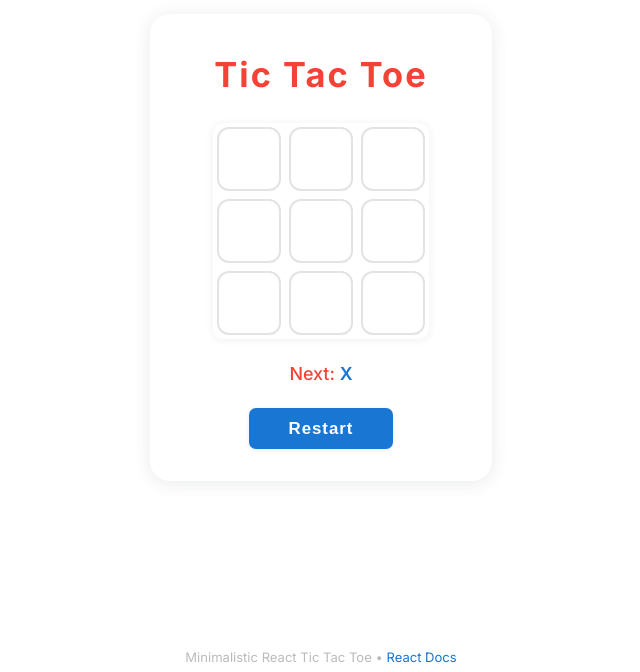
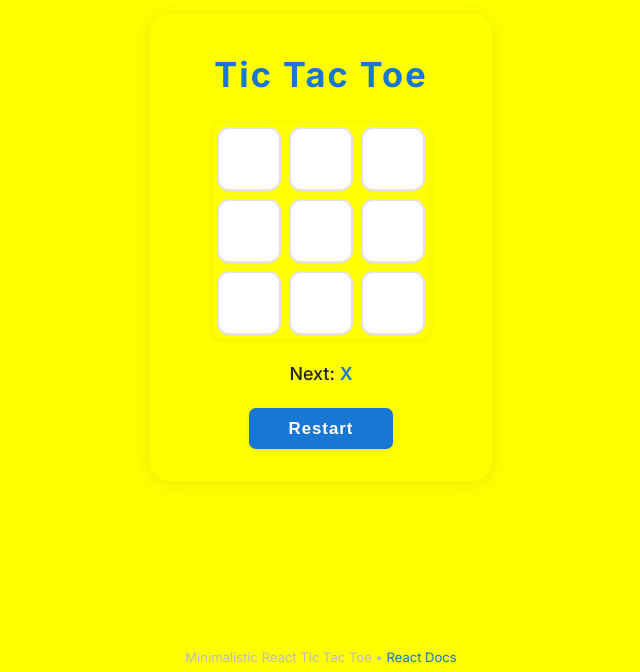
Before and after one commit to Workflow-Manager-admin/web-based-tic-tac-toe-40808-40817, a React (Create React App) app in the folder tic_tac_toe_frontend/: page / in a window 1280 px wide. Shown: the part 128-800 px from the top of the page, without its empty margins (319-959 px from the left). Built offline with nearby package versions, Linux system fonts and the light colour scheme; the HTML template or start-up script is replaced by a standard one.

Commit message:
CheckPoint - cg730bf766

```diff
--- a/tic_tac_toe_frontend/src/App.css
+++ b/tic_tac_toe_frontend/src/App.css
@@ -3,19 +3,18 @@
   --primary: #1976d2;
   --secondary: #e3e3e3;
   --accent: #f44336;
-  --bg: #ffffff; /* App background set to white */
-  --text: #f44336; /* Default/global text color is red (accent) */
+  --bg: #ffff00; /* Updated to yellow for application's background */
+  --text: #222;
   --board-border: #e3e3e3;
 }
 
-/* Set the application's background to white and all text to red (accent), minimalistic style */
+/* Set the application's background to yellow, remain light & minimalistic */
 body, html {
   background: var(--bg) !important;
   color: var(--text);
   height: 100%;
   margin: 0;
   font-family: 'Inter', 'Helvetica Neue', Arial, sans-serif;
-  box-sizing: border-box;
 }
 
 .ttt-outer {
@@ -44,7 +43,7 @@ body, html {
   font-weight: 800;
   margin: 0 0 1.75rem 0;
   letter-spacing: 2px;
-  color: var(--text);
+  color: var(--primary);
 }
 
 .ttt-board {
@@ -104,13 +103,13 @@ body, html {
 }
 
 .ttt-winner {
-  color: var(--accent); /* keeps winner red */
+  color: var(--accent);
   font-weight: 700;
   letter-spacing: 1px;
 }
 
 .ttt-draw {
-  color: var(--primary); /* "draw" will appear blue for distinction, all other text is red */
+  color: var(--primary);
   font-weight: 600;
   letter-spacing: 1px;
 }
@@ -136,7 +135,7 @@ body, html {
 
 .ttt-footer {
   margin: 1.5rem 0 0.4rem 0;
-  color: var(--text);
+  color: #aaa;
   font-size: 0.98rem;
   text-align: center;
 }
```
Also changed, not shown: 2 other files (tests, documents, lock files or other folders).
